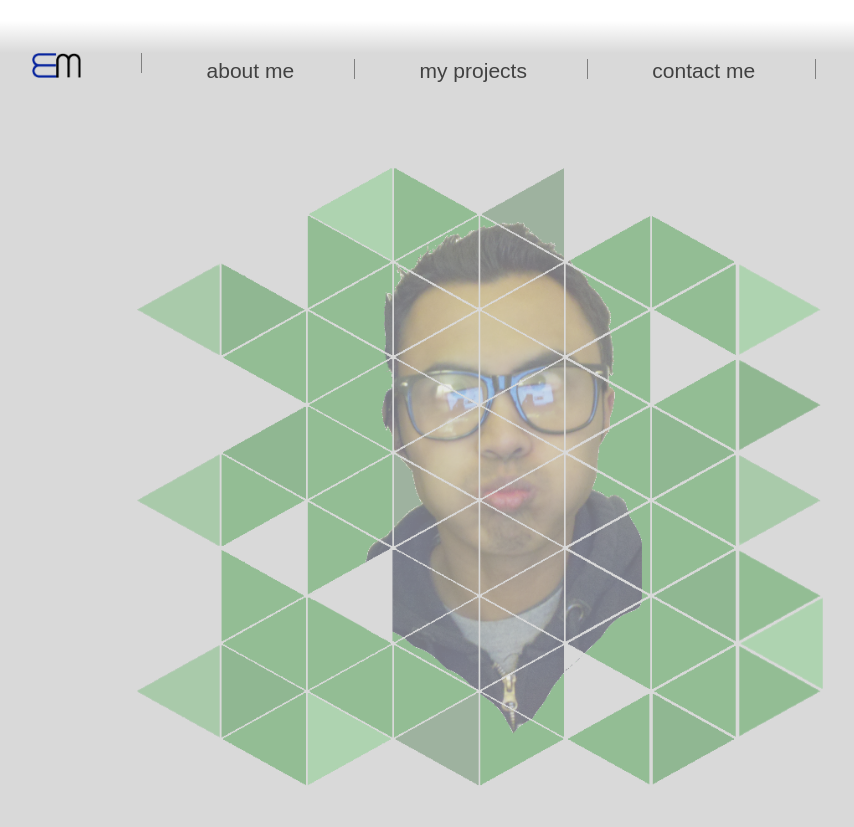
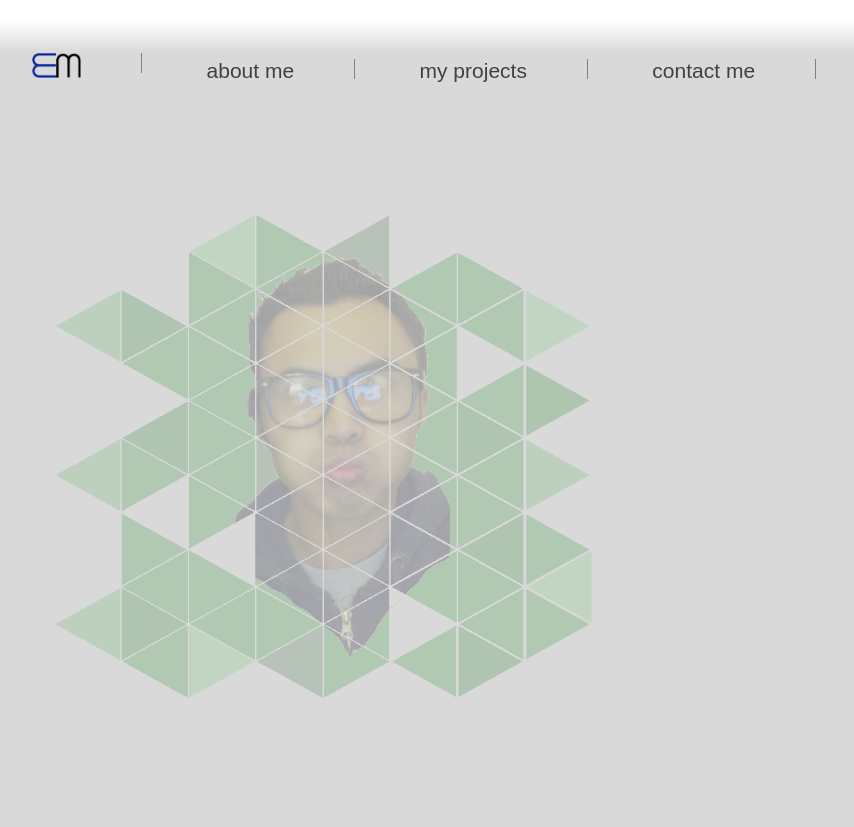
Before and after one commit to edgarmantes/edgar-portfolio-two, a website built with webpack: page index.html in a window 1280 px wide. Shown: the part 718-1545 px from the top of the page, without its empty margins (246-1100 px from the left). Built offline with nearby package versions, Linux system fonts and the light colour scheme; grey boxes are pictures that could not be loaded.

Commit message:
Fixed about-me picture to be responsive width height

```diff
--- a/css/display.less
+++ b/css/display.less
@@ -470,12 +470,15 @@ contacts
 		display: inline-block;
 	    width: 45%;
 	    float: right;
-	    margin-right: 10%;
+	    margin-right: 7%;
+	    margin-top: 6vh;
 	}
 
 	.aboutme > img {
 		display: unset;
 		max-width: 700px;
+	    max-height: 636px;
+	    width: 100%;
 	}
 
 	.about-cont {
@@ -489,7 +492,7 @@ contacts
 
 		.desc {
 			display: inline-block;
-			width: 40%;
+			width: 45%;
 			padding: 70px;
 
 			.about-hdr {
--- a/css/typography.less
+++ b/css/typography.less
@@ -94,6 +94,7 @@ contacts
 
 		.desc {
 			/*font-size: 24px;*/
+			line-height: 6vw;
 		}
 	}
 
--- a/index.html
+++ b/index.html
@@ -62,8 +62,8 @@
                         <span>“Failure is an option. If things are not failing, you are not innovating enough.” </span><strong>– Elon Musk</strong></p>
                     </div>
                     <div class="aboutme"
-                        data-400-bottom-top="opacity:0;transform:translate(-470px,0)"
-                        data-center-top="opacity:1;transform:translate(0,0)"
+                        data-200-bottom-top="opacity:0;transform:translate(-470px,0)"
+                        data--200-center-top="opacity:1;transform:translate(0,0)"
 
                         data-bottom="opacity:1;"
                         data--400-bottom-bottom="opacity:0;"
@@ -150,9 +150,9 @@
                             <!-- <img class="project-img" src="./images/brew3.png" alt="Map My Brewery">  -->
                         </div
                         ><div class="project-desc">
-                            <p>Get your team organized and keep the communcation clear within the team. LogRoom will help you do exactly that.
+                            <p>Check out the breweries around you and your friends. Don't miss out on one sip.
                             <span class=""><strong>Role:</strong> Designer/Coder
-                            <strong>Tech:</strong> jQuery/Mocha/Chia/MongoDB/Mongoose</span>
+                            <strong>Tech:</strong> ES6/Webpack/LESS/Babel</span>
                             </p>
                             <div class="project-btn">
                                 <a href="https://github.com/shootermantes/react-redux-timer" target="_blank"><img src="./images/github.png"><p class="visuallyhidden">project github source code</p></a
```
Also changed, not shown: build/edgarportfolioAPR2017.1.0.0.css, build/index.html, 1 other file.
